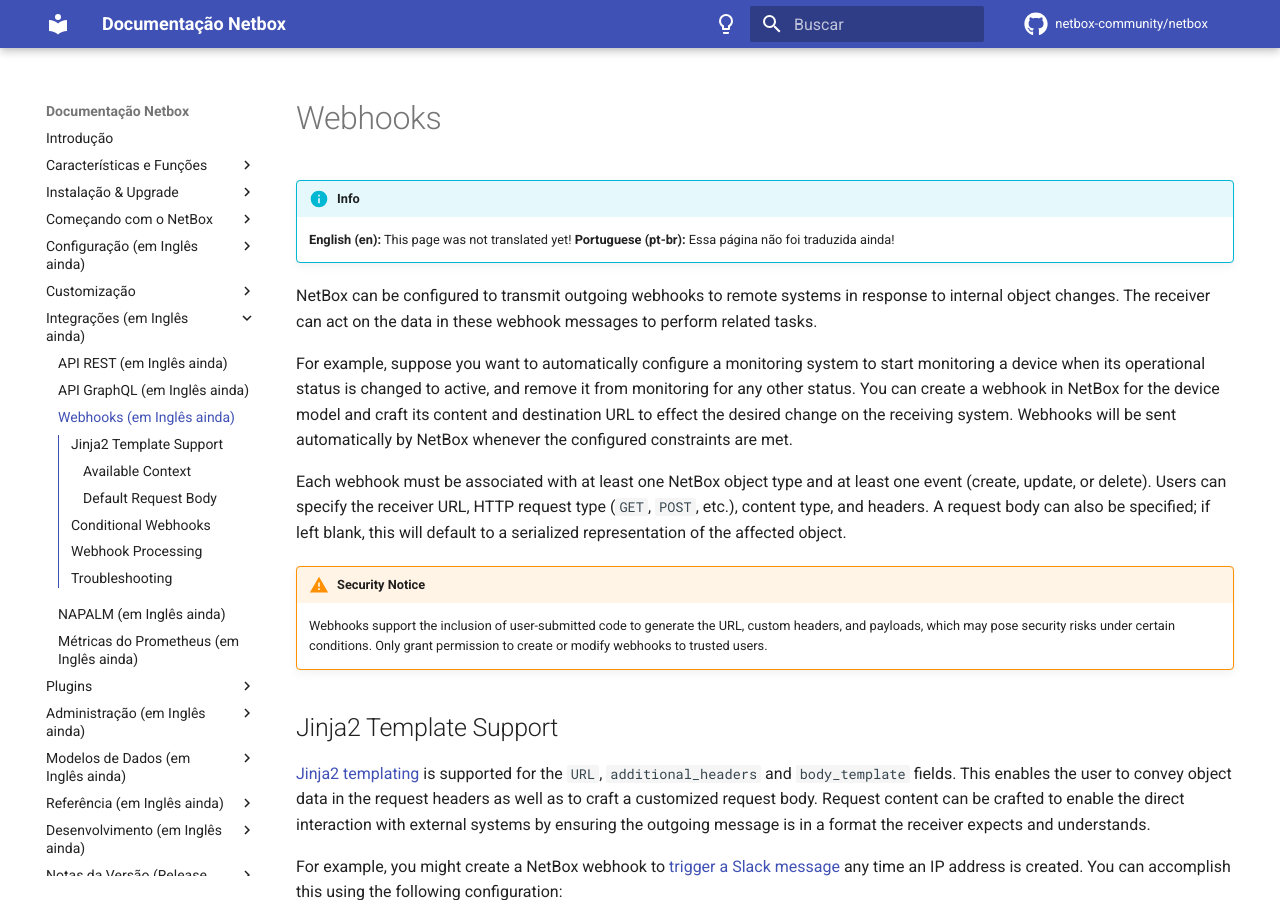
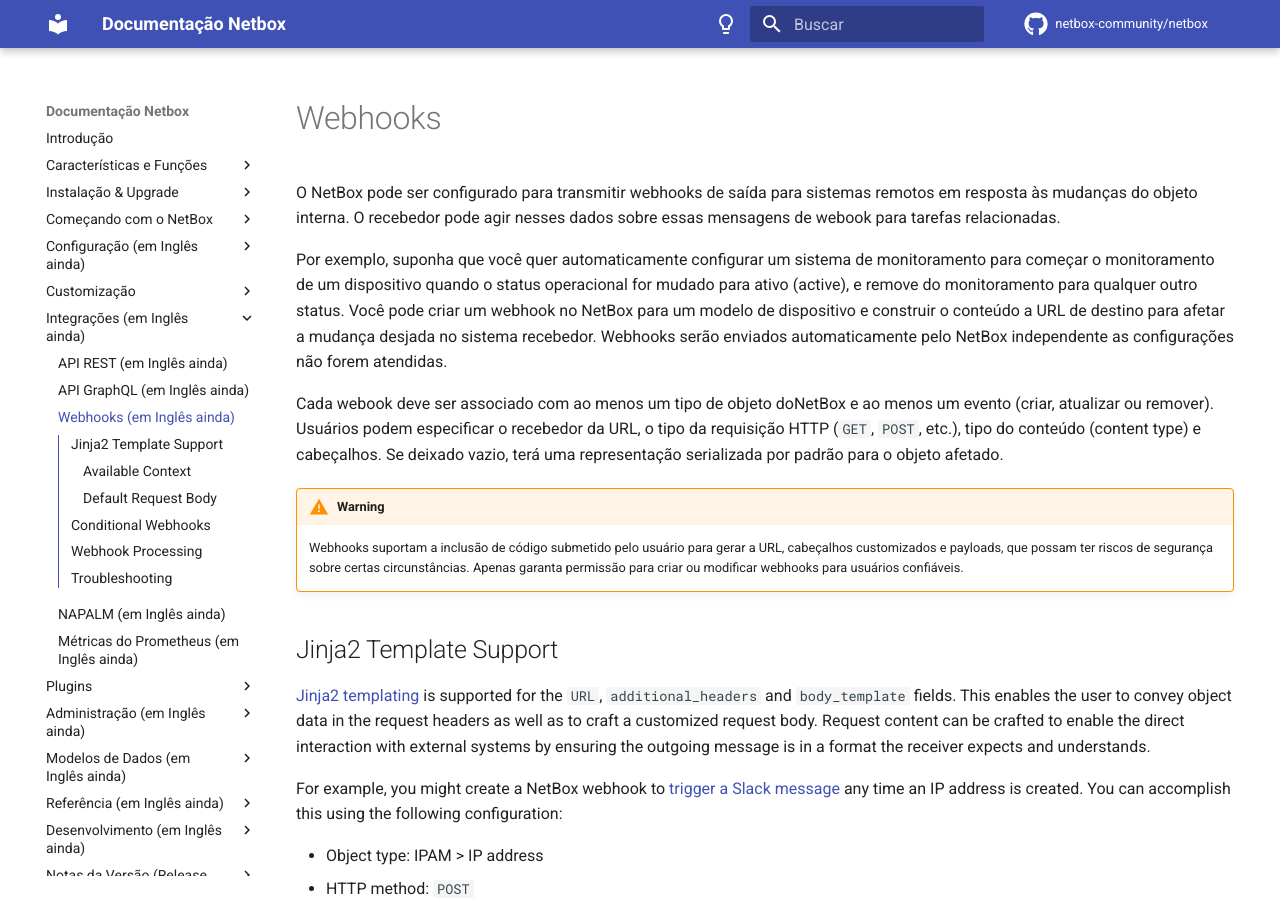
Before and after one commit to netdevopsbr/docs.netbox.dev.br, an MkDocs documentation site: the page built from docs/integrations/webhooks.md, in a window 1280 px wide and 900 px high. Built offline with MkDocs 1.6.1 and Material for MkDocs 9.7.7, drawn with Linux system fonts in a browser that asks for light colours; nearby versions of some CDN libraries; comment, search, counter and statistics services are not loaded.

Commit message:
Start translating 'integrations.webhooks.md' page

```diff
--- a/docs/integrations/webhooks.md
+++ b/docs/integrations/webhooks.md
@@ -1,18 +1,14 @@
 # Webhooks
 
-!!! info
+O NetBox pode ser configurado para transmitir webhooks de saída para sistemas remotos em resposta às mudanças do objeto interna. O recebedor pode agir nesses dados sobre essas mensagens de webook para tarefas relacionadas.
 
-    **English (en):** This page was not translated yet!
-    **Portuguese (pt-br):** Essa página não foi traduzida ainda!
+Por exemplo, suponha que você quer automaticamente configurar um sistema de monitoramento para começar o monitoramento de um dispositivo quando o status operacional for mudado para ativo (active), e remove do monitoramento para qualquer outro status. Você pode criar um webhook no NetBox para um modelo de dispositivo e construir o conteúdo a URL de destino para afetar a mudança desjada no sistema recebedor. Webhooks serão enviados automaticamente pelo NetBox independente as configurações não forem atendidas.
 
-NetBox can be configured to transmit outgoing webhooks to remote systems in response to internal object changes. The receiver can act on the data in these webhook messages to perform related tasks.
+Cada webook deve ser associado com ao menos um tipo de objeto doNetBox e ao menos um evento (criar, atualizar ou remover). Usuários podem especificar o recebedor da URL, o tipo da requisição HTTP (`GET`, `POST`, etc.), tipo do conteúdo (content type) e cabeçalhos. Se deixado vazio, terá uma representação serializada por padrão para o objeto afetado.
 
-For example, suppose you want to automatically configure a monitoring system to start monitoring a device when its operational status is changed to active, and remove it from monitoring for any other status. You can create a webhook in NetBox for the device model and craft its content and destination URL to effect the desired change on the receiving system. Webhooks will be sent automatically by NetBox whenever the configured constraints are met.
+!!! warning Aviso sobre Segurança
 
-Each webhook must be associated with at least one NetBox object type and at least one event (create, update, or delete). Users can specify the receiver URL, HTTP request type (`GET`, `POST`, etc.), content type, and headers. A request body can also be specified; if left blank, this will default to a serialized representation of the affected object.
-
-!!! warning "Security Notice"
-    Webhooks support the inclusion of user-submitted code to generate the URL, custom headers, and payloads, which may pose security risks under certain conditions. Only grant permission to create or modify webhooks to trusted users.
+    Webhooks suportam a inclusão de código submetido pelo usuário para gerar a URL, cabeçalhos customizados e payloads, que possam ter riscos de segurança sobre certas circunstâncias. Apenas garanta permissão para criar ou modificar webhooks para usuários confiáveis.
 
 ## Jinja2 Template Support
 
```
